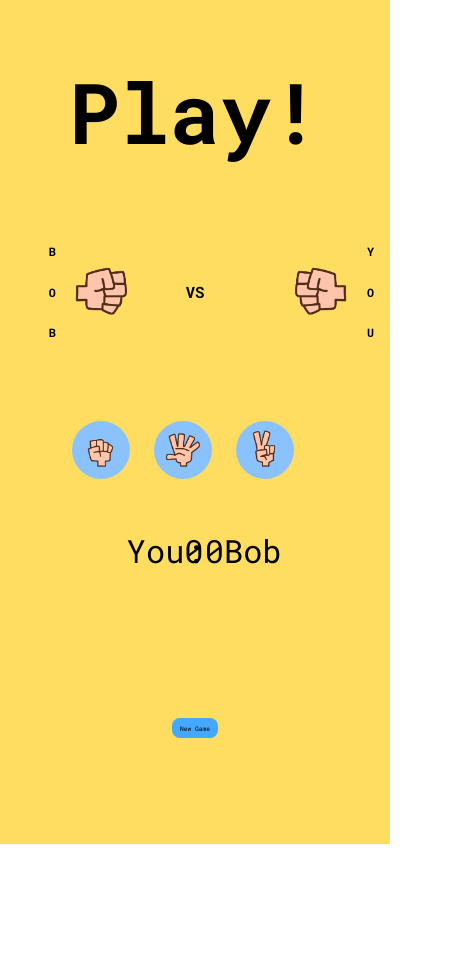
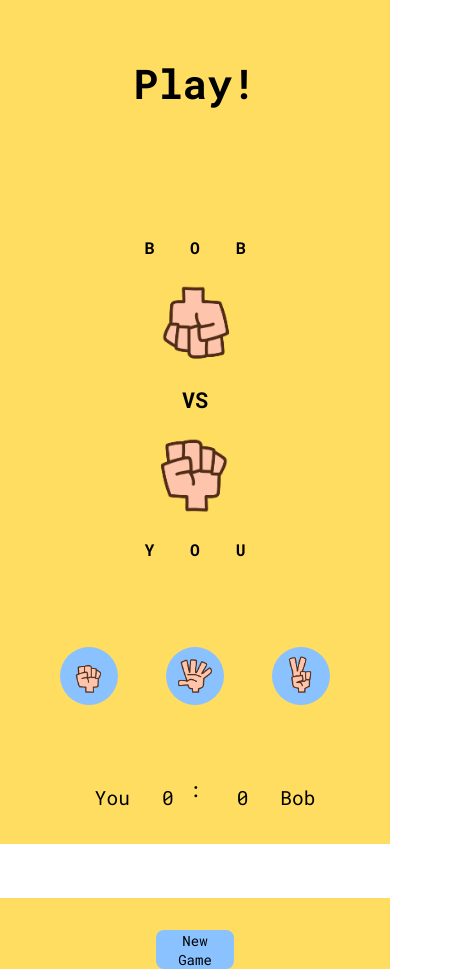
Before and after one commit to syedhy/Rock-Paper-Scissors, a plain HTML site: page index.html in a window 390 px wide. Shown: the whole page, 468 px wide, since content can reach past the window. Before the commit the page ends 844 px from the top, so only its background shows below. Drawn offline with Linux system fonts and the light colour scheme.

Commit message:
first stable version

```diff
--- a/index.html
+++ b/index.html
@@ -55,13 +55,13 @@
         <div class="B-score">
             <div class="C-youScore">
                 <p>You</p>
-                <p>0</p>
+                <p class="currScoreYou">0</p>
             </div>
             <div class="C-sepr">
                 <p>:</p>
             </div>
             <div class="C-bobScore">
-                <p>0</p>
+                <p class="currScoreBob">0</p>
                 <p>Bob</p>
             </div>
         </div>
--- a/style.css
+++ b/style.css
@@ -14,7 +14,7 @@
 .B-status {
     margin-top: 3.5rem;
     text-align: center;
-    font-size: 3.5rem;
+    font-size: 4vmin;
 }
 .B-play {
     display: flex;
@@ -35,7 +35,9 @@
     justify-content: space-between;
     width: 35vw;
     align-self: center;
-    font-size: 2rem;
+    height: fit-content;
+    font-size: 2vmax;
+    margin-bottom: 5rem;
 
 }
 
@@ -51,7 +53,7 @@
     display: flex;
     justify-content: space-between;
     align-items: center;
-    width: 20vw;
+    width: 20rem;
 }
 .B-play .C-vs {
     display: flex;
@@ -63,7 +65,7 @@
     display: flex;
     justify-content: space-between;
     align-items: center;
-    width: 20vw;
+    width: 20rem;
 }
 
 
@@ -75,15 +77,17 @@
 
 
 .B-score .C-youScore {
+    font-size: 3vmin;
     display: flex;
     width: 15vmin;
     justify-content: space-between;
     text-align: center;
 }
 .B-score .C-sepr {
-    text-align: center;
+    font-size: 3vmin;
 }
 .B-score .C-bobScore {
+    font-size: 3vmin;
     display: flex;
     width: 15vmin;
     justify-content: space-between;
@@ -97,11 +101,11 @@
     width: 12vmin;
     border-radius: 0.5rem;
     border: none;
-    background-color: rgb(69, 168, 255);
+    background-color: rgb(138, 193, 255);
     font-size: 1.6vmin;
 }
 .B-new .C-newBtn:hover {
-    background-color:rgb(115, 190, 255) ;
+    background-color: rgb(255, 253, 253);
 }
 
 .B-play .C-bobTurn .D-verticalText  {
@@ -144,7 +148,7 @@
     background-color: rgb(138, 193, 255);
     border-radius: 50%;
     text-align: center;
-    margin-right: 1.5rem;
+    margin: 1.5rem;
     padding: 0.5rem;
 }
 
@@ -158,3 +162,76 @@
 .B-play .C-youTurn .D-verticalText span{
     padding: 0.8rem;
 }
+
+@media (max-width:650px) {
+    .A-wrapper {
+        height: 100vh;
+        min-width: 90vw;
+    }
+    .B-status {
+        text-align: center;
+        font-size: 7vmin;
+        height: fit-content;
+        margin-bottom: 3rem;
+    }
+
+    .B-play {
+        scale: 1.4;
+        margin-top: 7rem;
+        flex-direction: column;
+    }
+
+    .B-press {
+        margin-top: 6rem;
+    }
+    .B-score {
+        justify-content: space-around;
+        margin-top: 3rem;
+        width: 60vmin;
+    }
+
+    .B-play .C-bobTurn , .B-play .C-youTurn  {
+        flex-direction: column;
+    }
+    .B-play .C-youTurn img {
+        transform: rotate(0deg);
+    }
+
+    .B-play .C-bobTurn img {
+        transform: rotate(180deg);
+    }
+    .B-play .C-bobTurn .D-verticalText ,
+    .B-play .C-youTurn .D-verticalText  {
+        flex-direction: row;
+    }
+    .B-new .C-newBtn {
+        margin-top: 2rem;
+        height: 10vmin;
+        width: 20vmin;
+        border-radius: 0.5rem;
+        border: none;
+        background-color: rgb(138, 193, 255);
+        font-size: 3.6vmin;
+    }
+
+    .C-youScore , .C-bobScore {
+        margin: 0.5rem;
+        width: 20rem;
+    }
+    .C-sepr {
+        width: 2rem;
+        text-align: center;
+    }
+
+    .C-youScore p , .C-sepr p , .C-bobScore p {
+        font-size: 5vmin;
+    }
+
+    .currScoreYou {
+        margin-left: 2rem;
+    }
+   .currScoreBob {
+        margin-right: 2rem;
+    }
+
+}
```
Also changed, not shown: imgs/paperIcon.png (deleted).
